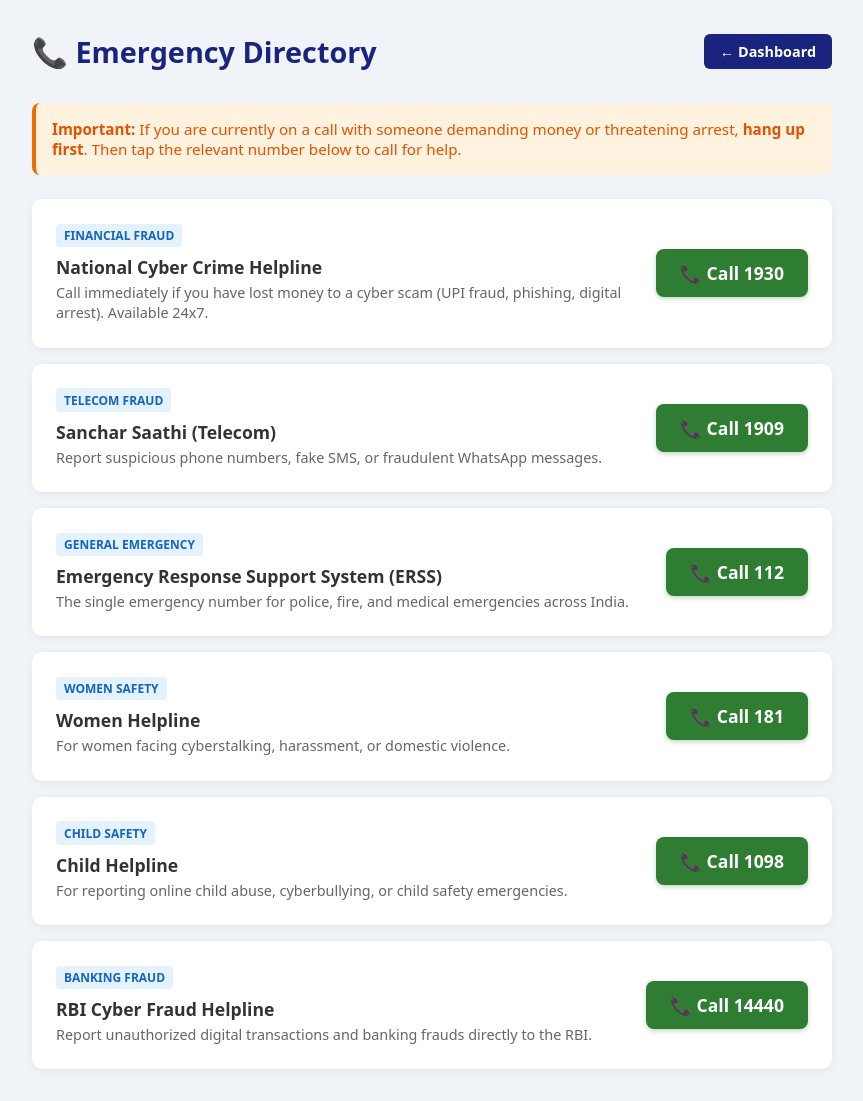
After one commit to rajhub-ui/CYKNOW, a Flask app: page /contacts in a window 1280 px wide. The commit adds this page. Shown: the whole page, without its empty margins (208-1071 px from the left). Run offline with Flask 3, Linux system fonts and the light colour scheme.

Commit message:
Add emergency contacts feature with dedicated page and links in dashboard

```diff
--- a/app.py
+++ b/app.py
@@ -6,6 +6,7 @@ from auth import hash_password, verify_password, create_token, token_required
 import json
 from phishing_content import PHISHING_QUESTIONS
 from digital_arrest_scam import DIGITAL_ARREST_SCENARIO
+from contact_content import GOVT_CONTACTS
 app = Flask(__name__)
 CORS(app)
 
@@ -326,6 +327,12 @@ I request the authorities to take immediate action to prevent financial loss and
 def dashboard_page():
     return render_template('dashboard.html')
 
+# ============ EMERGENCY CONTACTS (New Feature) ============
+
+@app.route('/contacts')
+def contacts_page():
+    return render_template('contacts.html', contacts=GOVT_CONTACTS)
+
 
 if __name__ == '__main__':
     app.run(debug=True, port=3000)
--- a/contact_content.py
+++ b/contact_content.py
@@ -0,0 +1,38 @@
+GOVT_CONTACTS = [
+    {
+        'name': 'National Cyber Crime Helpline',
+        'number': '1930',
+        'description': 'Call immediately if you have lost money to a cyber scam (UPI fraud, phishing, digital arrest). Available 24x7.',
+        'category': 'Financial Fraud'
+    },
+    {
+        'name': 'Sanchar Saathi (Telecom)',
+        'number': '1909',
+        'description': 'Report suspicious phone numbers, fake SMS, or fraudulent WhatsApp messages.',
+        'category': 'Telecom Fraud'
+    },
+    {
+        'name': 'Emergency Response Support System (ERSS)',
+        'number': '112',
+        'description': 'The single emergency number for police, fire, and medical emergencies across India.',
+        'category': 'General Emergency'
+    },
+    {
+        'name': 'Women Helpline',
+        'number': '181',
+        'description': 'For women facing cyberstalking, harassment, or domestic violence.',
+        'category': 'Women Safety'
+    },
+    {
+        'name': 'Child Helpline',
+        'number': '1098',
+        'description': 'For reporting online child abuse, cyberbullying, or child safety emergencies.',
+        'category': 'Child Safety'
+    },
+    {
+        'name': 'RBI Cyber Fraud Helpline',
+        'number': '14440',
+        'description': 'Report unauthorized digital transactions and banking frauds directly to the RBI.',
+        'category': 'Banking Fraud'
+    }
+]
--- /dev/null
+++ b/templates/contacts.html
@@ -0,0 +1,62 @@
+<!DOCTYPE html>
+<html lang="en">
+<head>
+    <meta charset="utf-8">
+    <title>CyberFit — Emergency Contacts</title>
+    <style>
+        * { box-sizing: border-box; }
+        body { font-family: system-ui, sans-serif; background: #f0f4f8; margin: 0; padding: 2rem 1rem; color: #222; }
+        .container { max-width: 800px; margin: 0 auto; }
+
+        header { display: flex; justify-content: space-between; align-items: center; margin-bottom: 2rem; }
+        h1 { color: #1a237e; margin: 0; font-size: 1.8rem; }
+        .back-btn { background: #1a237e; color: white; text-decoration: none; padding: 0.5rem 1rem; border-radius: 6px; font-size: 0.9rem; font-weight: 600; }
+
+        .notice { background: #fff3e0; color: #e65100; padding: 1rem; border-radius: 8px; margin-bottom: 1.5rem; font-size: 0.95rem; border-left: 4px solid #ef6c00; }
+
+        .contact-grid { display: grid; grid-template-columns: 1fr; gap: 1rem; }
+
+        .contact-card { background: white; padding: 1.5rem; border-radius: 10px; box-shadow: 0 2px 8px rgba(0,0,0,0.06); display: flex; justify-content: space-between; align-items: center; gap: 1rem; }
+        .contact-info h3 { margin: 0 0 0.25rem; color: #333; font-size: 1.1rem; }
+        .contact-info .category { display: inline-block; background: #e3f2fd; color: #1565c0; font-size: 0.75rem; padding: 0.2rem 0.5rem; border-radius: 4px; margin-bottom: 0.5rem; font-weight: 600; text-transform: uppercase; }
+        .contact-info p { margin: 0; color: #666; font-size: 0.9rem; line-height: 1.4; }
+
+        .call-btn { background: #2e7d32; color: white; text-decoration: none; padding: 0.75rem 1.5rem; border-radius: 8px; font-weight: bold; font-size: 1.1rem; display: flex; align-items: center; gap: 0.5rem; white-space: nowrap; transition: background 0.2s; box-shadow: 0 2px 5px rgba(46,125,50,0.3); }
+        .call-btn:hover { background: #1b5e20; }
+
+        @media (max-width: 600px) {
+            .contact-card { flex-direction: column; align-items: flex-start; }
+            .call-btn { width: 100%; justify-content: center; }
+        }
+    </style>
+</head>
+<body>
+    <div class="container">
+        <header>
+            <h1>📞 Emergency Directory</h1>
+            <a href="/dashboard" class="back-btn">← Dashboard</a>
+        </header>
+
+        <div class="notice">
+            <strong>Important:</strong> If you are currently on a call with someone demanding money or threatening arrest, <strong>hang up first</strong>. Then tap the relevant number below to call for help.
+        </div>
+
+        <div class="contact-grid">
+            <!-- Jinja2 loop to render cards from Python data -->
+            {% for contact in contacts %}
+            <div class="contact-card">
+                <div class="contact-info">
+                    <span class="category">{{ contact.category }}</span>
+                    <h3>{{ contact.name }}</h3>
+                    <p>{{ contact.description }}</p>
+                </div>
+                <!-- The tel: link opens the phone dialer -->
+                <a href="tel:{{ contact.number }}" class="call-btn">
+                    📞 Call {{ contact.number }}
+                </a>
+            </div>
+            {% endfor %}
+        </div>
+    </div>
+</body>
+</html>
--- a/templates/dashboard.html
+++ b/templates/dashboard.html
@@ -75,6 +75,12 @@
                 </a>
                 <a href="/digital-arrest" class="module-link">
                     <span>🚨 Digital Arrest Scenario</span>
+                    <span class="arrow">→</span>
+                </a>
+
+                <!-- ADD THIS NEW LINK -->
+                <a href="/contacts" class="module-link" style="background: #ffebee; color: #c62828; border: 1px solid #ffcdd2;">
+                    <span>📞 Emergency Directory (1930)</span>
                     <span class="arrow">→</span>
                 </a>
                 <!-- Placeholder for future module -->
```
